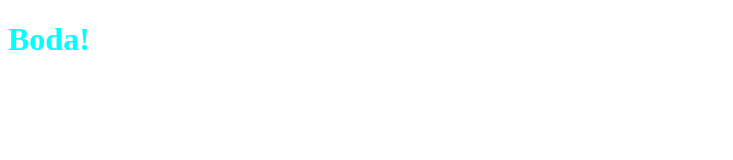
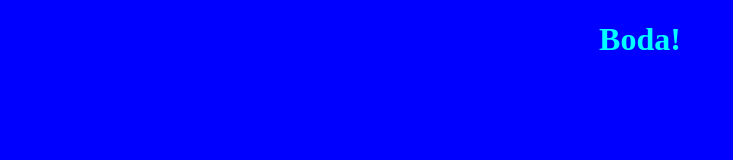
Before and after one commit to Abdularahman-Mohammed-Ezzat/Test-Project, a plain HTML site: page index.html in a window 1280 px wide. Shown: the whole page, without its empty margins (0-733 px from the left). Drawn offline with Linux system fonts and the light colour scheme.

Commit message:
Change backgroun To Blue & Text postion To Center Page

```diff
--- a/style.css
+++ b/style.css
@@ -1,4 +1,8 @@
 h1 {
     color: aqua;
     font-size: xx-large;
+    text-align: center;
 }
+body{
+    background: blue;
+}
```
